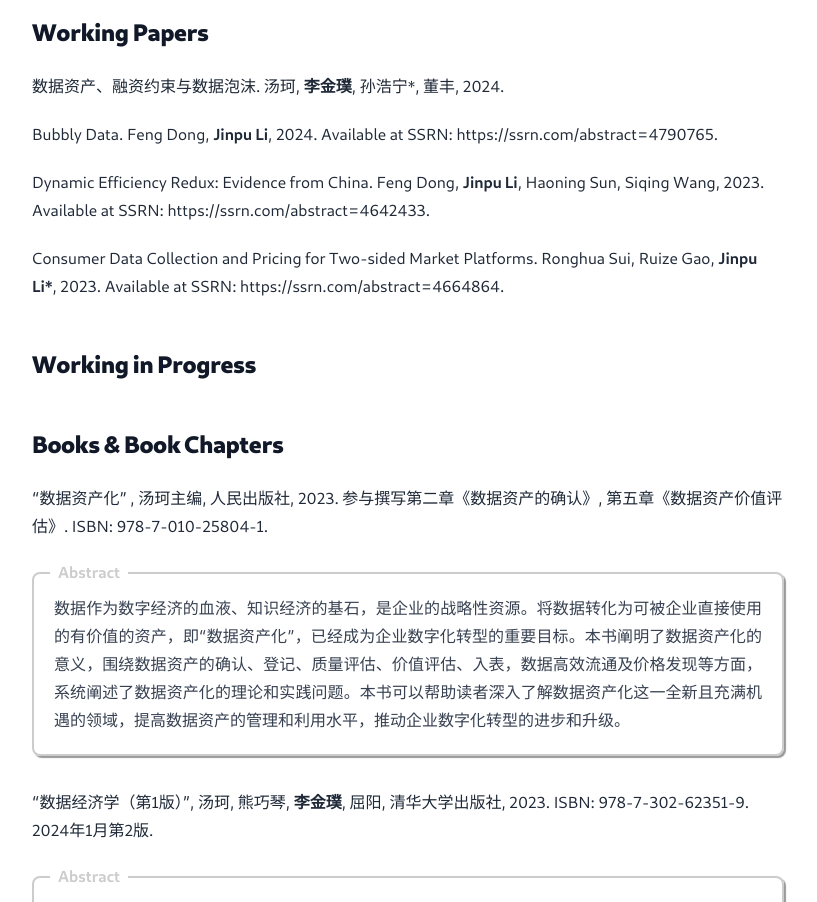
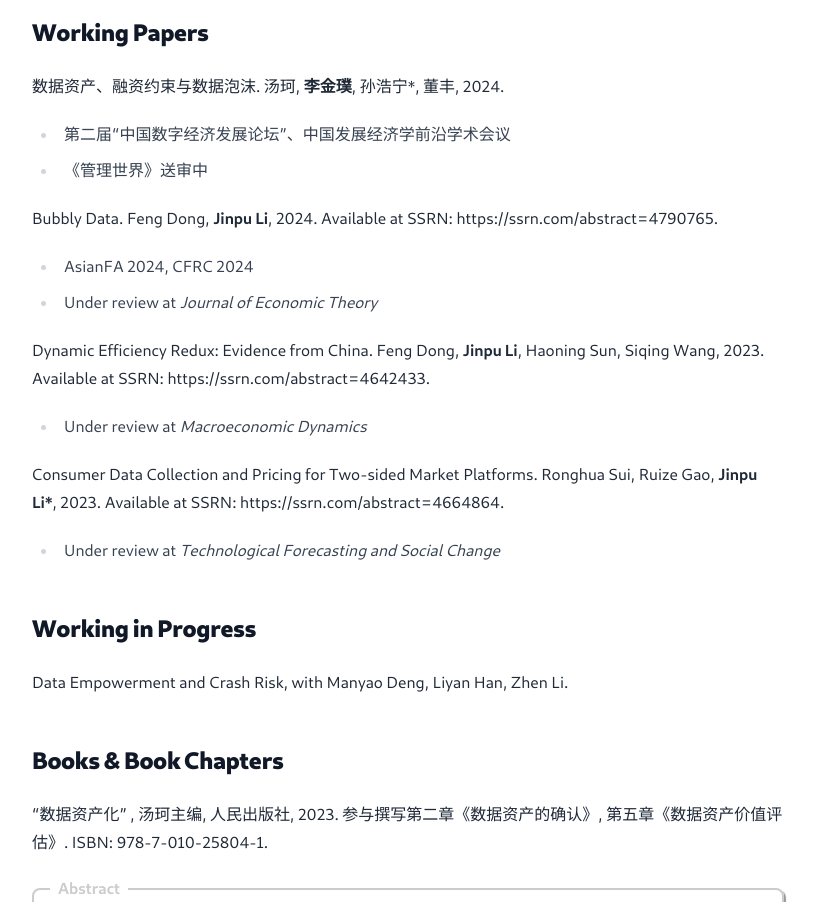
Before and after one commit to lijinpu/lijinpu.github.io, a Next.js app: page /research in a window 1280 px wide. Shown: the part 1360-2262 px from the top of the page, without its empty margins (232-1049 px from the left). Built offline with nearby package versions, Linux system fonts and the light colour scheme.

Commit message:
auto update

```diff
--- a/pages/research.tsx
+++ b/pages/research.tsx
@@ -29,22 +29,36 @@ export default function Research() {
         <p>
         数据资产、融资约束与数据泡沫. 汤珂, <b>李金璞</b>, 孙浩宁*, 董丰, 2024.
         </p>
+        <ul>
+            <li>第二届“中国数字经济发展论坛”、中国发展经济学前沿学术会议</li>
+            <li>《管理世界》送审中</li>
+        </ul>
 
         <p>
         Bubbly Data. Feng Dong, <b>Jinpu Li</b>, 2024. Available at SSRN: https://ssrn.com/abstract=4790765.
         </p>
+        <ul>
+            <li>AsianFA 2024, CFRC 2024</li>
+            <li>Under review at <i>Journal of Economic Theory</i></li>
+        </ul>
 
         <p>
         Dynamic Efficiency Redux: Evidence from China. Feng Dong, <b>Jinpu Li</b>, Haoning Sun, Siqing Wang, 2023. Available at SSRN: https://ssrn.com/abstract=4642433.
         </p>
+        <ul>
+            <li>Under review at <i>Macroeconomic Dynamics</i></li>
+        </ul>
 
         <p>
         Consumer Data Collection and Pricing for Two-sided Market Platforms. Ronghua Sui, Ruize Gao, <b>Jinpu Li*</b>, 2023. Available at SSRN: https://ssrn.com/abstract=4664864.
         </p>
+        <ul>
+            <li>Under review at <i>Technological Forecasting and Social Change</i></li>
+        </ul>
 
         <h2>Working in Progress</h2>
         <p>
-
+        Data Empowerment and Crash Risk, with Manyao Deng, Liyan Han, Zhen Li.
         </p>
 
         <h2>Books & Book Chapters</h2>
--- a/pages/teaching.tsx
+++ b/pages/teaching.tsx
@@ -6,10 +6,10 @@ export default function Teaching() {
         <div>
         <h2>Teaching Assistant at Tsinghua</h2>
         <p>
-        Principles of Economics (00510454) by Prof. Feng Dong. 2023 Spring.
+        Principles of Economics (00510454) by Prof. Feng Dong. 2024 Spring, 2023 Spring.
         </p>
         <p>
-        Econometrics II (30700932) by Prof. Sainan Jin. 2023 Spring, and 2022 Spring.
+        Econometrics II (30700932) by Prof. Sainan Jin. 2024 Spring, 2023 Spring, and 2022 Spring.
         </p>
         <p>
         Introduction to Financial Economics (40701113) by Prof. Ke Tang. 2022 Fall, 2021 Fall , and 2020 Fall.
```
